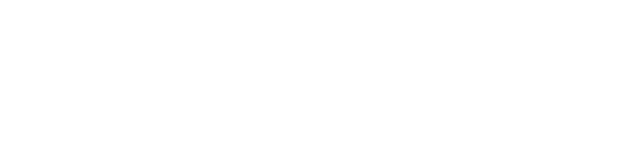
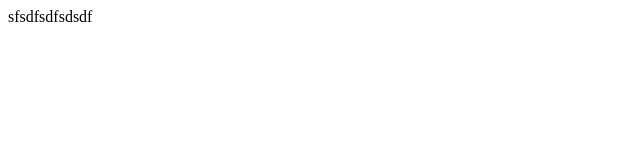
Before and after one commit to urfu-2015/verstka-tasks-1, a plain HTML site: page index.html in a window 1280 px wide. Shown: the whole page, without its empty margins (0-640 px from the left). Drawn offline with Linux system fonts and the light colour scheme.

Commit message:
Update index.html

```diff
--- a/index.html
+++ b/index.html
@@ -1,3 +1,3 @@
 <html>
-    <!-- Ваш замечательный код -->
+   sfsdfsdfsdsdf
 </html>
```
